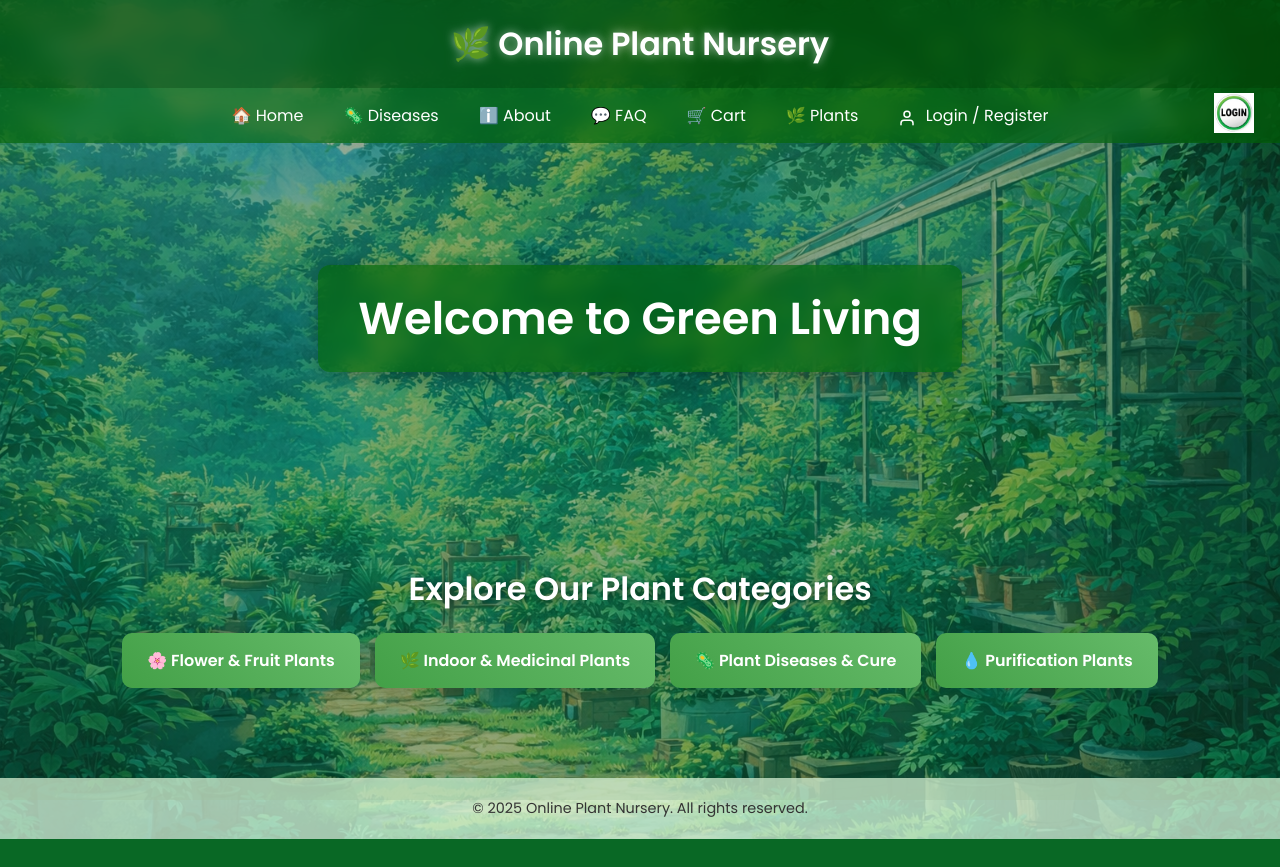
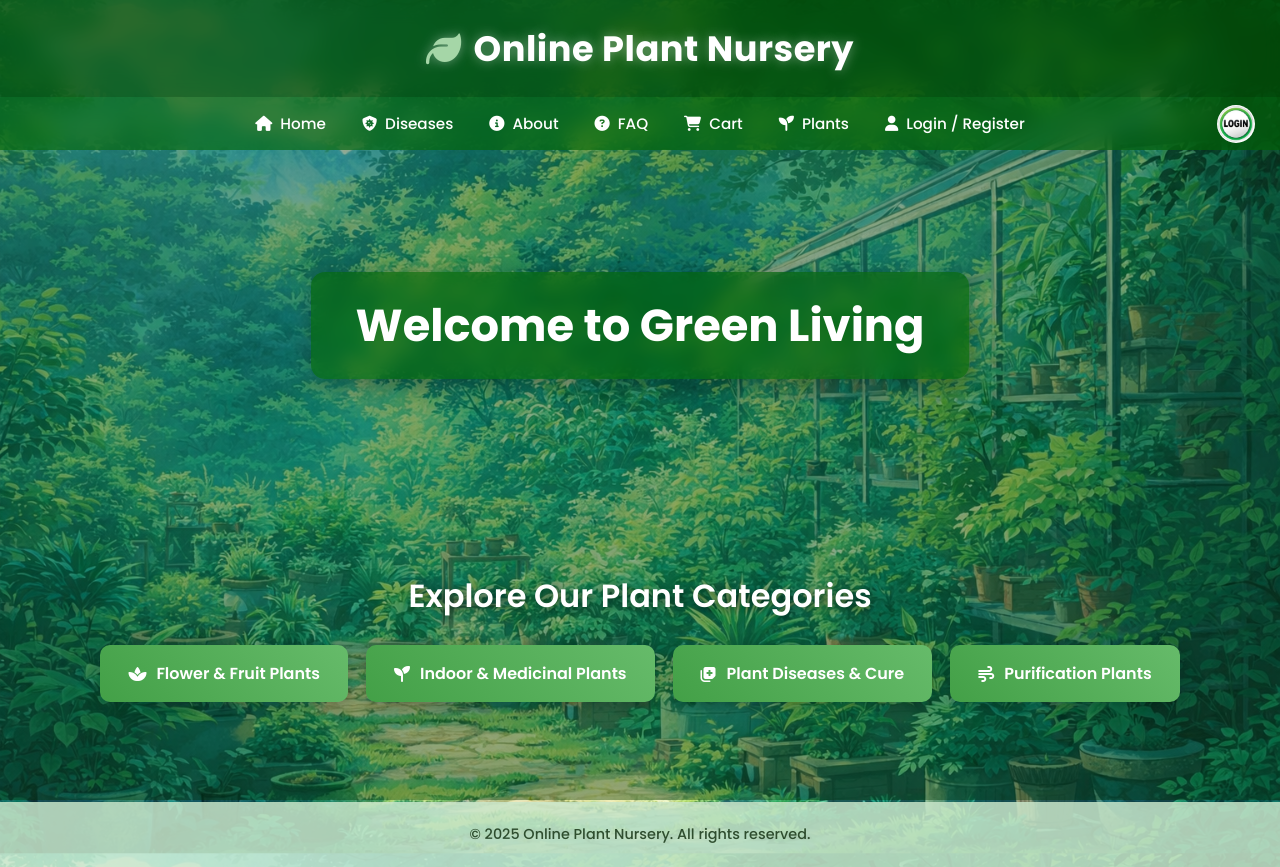
Before and after one commit to STAROY07/PlantNursery, a PHP site: page /plant_nursery/index.html in a window 1280 px wide. Before the commit the page ends 839 px from the top, so only its background shows below. Run offline with PHP 8.4, Linux system fonts and the light colour scheme.

Commit message:
Replace emojis with professional Font Awesome icons

```diff
--- a/index.html
+++ b/index.html
@@ -5,7 +5,10 @@
   <meta name="viewport" content="width=device-width, initial-scale=1.0" />
   <title>Online Plant Nursery</title>
 
-  <link href="https://fonts.googleapis.com/css2?family=Poppins:wght@400;600&display=swap" rel="stylesheet">
+  <!-- Google Fonts -->
+  <link href="https://fonts.googleapis.com/css2?family=Poppins:wght@400;500;600;700&display=swap" rel="stylesheet">
+  <!-- Font Awesome Icons -->
+  <link rel="stylesheet" href="https://cdnjs.cloudflare.com/ajax/libs/font-awesome/6.5.1/css/all.min.css">
 
   <style>
 /* Reset */
@@ -36,9 +39,9 @@ body::before {
     pointer-events: none;
 }
 
-/* 🔥 HEADER */
+/* HEADER */
 header {
-  padding: 20px 0;
+  padding: 22px 0;
   text-align: center;
   color: white;
   background: rgba(0, 80, 0, 0.7);
@@ -47,11 +50,17 @@ header {
 
 header h1 {
   margin: 0;
-  font-size: 2rem;
-  text-shadow: 0 0 10px rgba(255,255,255,0.6);
+  font-size: 2.2rem;
+  font-weight: 700;
+  letter-spacing: 0.5px;
+  text-shadow: 0 0 12px rgba(255,255,255,0.4);
+  display: flex;
+  align-items: center;
+  justify-content: center;
+  gap: 12px;
 }
 
-/* 🔥 NAVBAR */
+/* NAVBAR */
 nav {
   display: flex;
   align-items: center;
@@ -65,15 +74,18 @@ nav {
 nav a {
   color: white;
   text-decoration: none;
-  padding: 15px 20px;
-  display: inline-block;
-  transition: 0.3s;
+  padding: 15px 18px;
+  display: inline-flex;
+  align-items: center;
+  gap: 8px;
+  transition: 0.3s ease;
   font-weight: 500;
+  font-size: 0.95rem;
 }
 
 nav a:hover {
   background: rgba(255,255,255,0.2);
-  border-radius: 5px;
+  border-radius: 6px;
 }
 
 /* LOGIN */
@@ -86,6 +98,9 @@ nav a:hover {
   background: none;
   border: none;
   cursor: pointer;
+  padding: 5px;
+  display: flex;
+  align-items: center;
 }
 
 .dropdown {
@@ -127,60 +151,67 @@ nav a:hover {
 
 .hero h2 {
   font-size: 2.8rem;
-  font-weight: bold;
+  font-weight: 700;
   background: rgba(0, 100, 0, 0.6);
-  padding: 20px 40px;
-  border-radius: 12px;
+  padding: 20px 45px;
+  border-radius: 14px;
   backdrop-filter: blur(8px);
-  box-shadow: 0 5px 20px rgba(0,0,0,0.3);
-  animation: fadeIn 1.5s ease-in-out;
+  box-shadow: 0 8px 25px rgba(0,0,0,0.3);
+  animation: fadeIn 1.2s ease-in-out;
 }
 
-/* 🔥 SECTION */
+/* SECTION */
 .section {
   padding: 40px 20px;
   text-align: center;
 }
 
 .section h3 {
-  margin-bottom: 20px;
+  margin-bottom: 25px;
   font-size: 2rem;
+  font-weight: 600;
   color: white;
   text-shadow: 2px 2px 10px rgba(0,0,0,0.6);
 }
 
-/* 🔥 BUTTONS */
+/* BUTTONS */
 .buttons {
   display: flex;
   flex-wrap: wrap;
   justify-content: center;
-  gap: 15px;
+  gap: 18px;
 }
 
 .buttons a {
   background: linear-gradient(45deg, #43a047, #66bb6a);
   color: white;
-  padding: 15px 25px;
+  padding: 16px 28px;
   border-radius: 10px;
   text-decoration: none;
   font-weight: 600;
-  box-shadow: 0 4px 15px rgba(0,0,0,0.2);
+  font-size: 1rem;
+  display: inline-flex;
+  align-items: center;
+  gap: 10px;
+  box-shadow: 0 4px 15px rgba(0,0,0,0.25);
   transition: all 0.3s ease;
 }
 
 .buttons a:hover {
-  transform: translateY(-5px) scale(1.05);
+  transform: translateY(-4px) scale(1.03);
   background: linear-gradient(45deg, #2e7d32, #4caf50);
+  box-shadow: 0 6px 20px rgba(0,0,0,0.35);
 }
 
 /* FOOTER */
 footer {
   text-align: center;
-  padding: 20px;
-  background-color: rgba(200, 230, 201, 0.8);
+  padding: 22px;
+  background-color: rgba(200, 230, 201, 0.85);
   font-size: 0.9rem;
-  color: #333;
-  margin-top: 50px;
+  color: #2e4d2e;
+  font-weight: 500;
+  margin-top: 60px;
 }
 
 /* MOBILE */
@@ -215,25 +246,25 @@ footer {
 <body>
 
 <header>
-  <h1>🌿 Online Plant Nursery</h1>
+  <h1><i class="fa-solid fa-leaf" style="color: #a5d6a7;"></i> Online Plant Nursery</h1>
 </header>
 
 <nav>
-  <a href="index.html">🏠 Home</a>
-  <a href="plant_info_100.html">🦠 Diseases</a>
-  <a href="about.html">ℹ️ About</a>
-  <a href="FAQ.htm"> 💬 FAQ</a>
-  <a href="cart_page.html"> 🛒 Cart</a>
-  <a href="plants.html"> 🌿 Plants</a>
-  <a href="Register.html"> <svg xmlns="http://www.w3.org/2000/svg" viewBox="0 0 24 24" fill="none" stroke="currentColor" stroke-width="2" stroke-linecap="round" stroke-linejoin="round" style="width: 18px; height: 18px; margin-right: 5px; vertical-align: text-bottom;"><path d="M20 21v-2a4 4 0 0 0-4-4H8a4 4 0 0 0-4 4v2"></path><circle cx="12" cy="7" r="4"></circle></svg> Login / Register</a>
+  <a href="index.html"><i class="fa-solid fa-house"></i> Home</a>
+  <a href="plant_info_100.html"><i class="fa-solid fa-shield-virus"></i> Diseases</a>
+  <a href="about.html"><i class="fa-solid fa-circle-info"></i> About</a>
+  <a href="FAQ.htm"><i class="fa-solid fa-circle-question"></i> FAQ</a>
+  <a href="cart_page.html"><i class="fa-solid fa-cart-shopping"></i> Cart</a>
+  <a href="plants.html"><i class="fa-solid fa-seedling"></i> Plants</a>
+  <a href="Register.html"><i class="fa-solid fa-user"></i> Login / Register</a>
 
   <div class="login-menu">
-    <button class="login-btn">
-      <img src="Images/login_icon.jpeg" width="40" alt="Login" onerror="this.style.display='none'">
+    <button class="login-btn" title="Account Menu">
+      <img src="Images/login_icon.jpeg" width="38" height="38" style="border-radius: 50%; object-fit: cover;" alt="Account" onerror="this.style.display='none'">
     </button>
     <div class="dropdown">
-      <a href="Register.html">Register</a>
-      <a href="about.html">About Us</a>
+      <a href="Register.html"><i class="fa-solid fa-user-plus"></i> Register</a>
+      <a href="about.html"><i class="fa-solid fa-circle-info"></i> About Us</a>
     </div>
   </div>
 </nav>
@@ -245,15 +276,15 @@ footer {
 <div class="section">
   <h3>Explore Our Plant Categories</h3>
   <div class="buttons">
-    <a href="plant_shop_100_plants.html">🌸 Flower & Fruit Plants</a>
-    <a href="indoor_plants.html">🌿 Indoor & Medicinal Plants</a>
-    <a href="plant_disease_info.html">🦠 Plant Diseases & Cure</a>
-    <a href="plants.html">💧 Purification Plants</a>
+    <a href="plant_shop_100_plants.html"><i class="fa-solid fa-spa"></i> Flower &amp; Fruit Plants</a>
+    <a href="indoor_plants.html"><i class="fa-solid fa-seedling"></i> Indoor &amp; Medicinal Plants</a>
+    <a href="plant_disease_info.html"><i class="fa-solid fa-notes-medical"></i> Plant Diseases &amp; Cure</a>
+    <a href="plants.html"><i class="fa-solid fa-wind"></i> Purification Plants</a>
   </div>
 </div>
 
 <footer>
-  © 2025 Online Plant Nursery. All rights reserved.
+  &copy; 2025 Online Plant Nursery. All rights reserved.
 </footer>
 
 </body>
```
Also changed, not shown: other parts of index.html (+22 -13 lines), index.php (+19 -21 lines).
